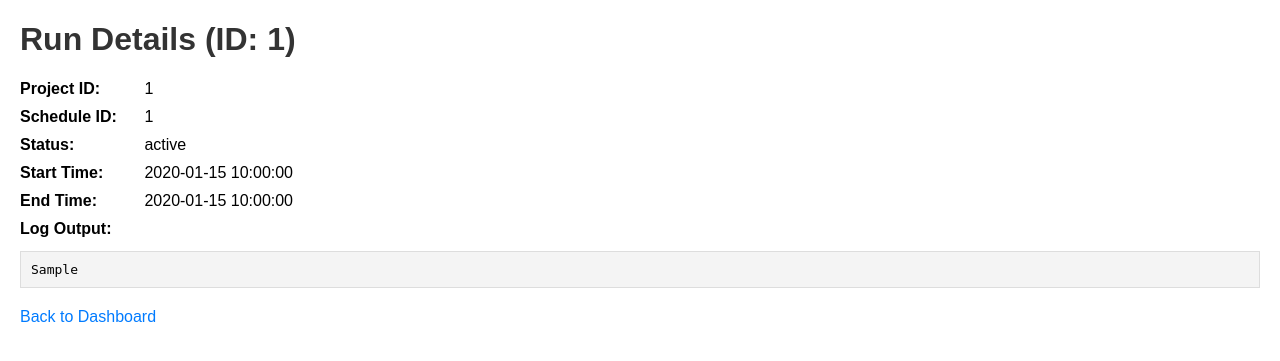
After one commit to RPires27/PyOrchestrator, a FastAPI app: template templates/run_detail.html in a window 1280 px wide. The commit adds this page. Shown: the top 361 px of the page. Run offline with FastAPI, Linux system fonts and the light colour scheme; the template is opened without the code that fills it: most values are stand-ins (such as "Sample title", 1, 10 or a date in 2020).

Commit message:
feat: implement detail pages for projects, schedules, and runs

```diff
--- a/app/main.py
+++ b/app/main.py
@@ -106,6 +106,27 @@ async def create_schedule_from_form(
 
     return RedirectResponse(url="/", status_code=303)
 
+@app.get("/projects/{project_id}", response_class=HTMLResponse)
+async def project_detail(request: Request, project_id: int, db: Session = Depends(get_db)):
+    project = crud_project.get_project(db, project_id=project_id)
+    if project is None:
+        raise HTTPException(status_code=404, detail="Project not found")
+    return templates.TemplateResponse("project_detail.html", {"request": request, "project": project})
+
+@app.get("/schedules/{schedule_id}", response_class=HTMLResponse)
+async def schedule_detail(request: Request, schedule_id: int, db: Session = Depends(get_db)):
+    schedule = crud_schedule.get_schedule(db, schedule_id=schedule_id)
+    if schedule is None:
+        raise HTTPException(status_code=404, detail="Schedule not found")
+    return templates.TemplateResponse("schedule_detail.html", {"request": request, "schedule": schedule})
+
+@app.get("/runs/{run_id}", response_class=HTMLResponse)
+async def run_detail(request: Request, run_id: int, db: Session = Depends(get_db)):
+    run = crud_run.get_run(db, run_id=run_id)
+    if run is None:
+        raise HTTPException(status_code=404, detail="Run not found")
+    return templates.TemplateResponse("run_detail.html", {"request": request, "run": run})
+
 # Include the routers after the add routes
 app.include_router(projects.router)
 app.include_router(schedules.router)
--- a/templates/index.html
+++ b/templates/index.html
@@ -30,6 +30,7 @@
                 <th>Source URL/Path</th>
                 <th>Main Script</th>
                 <th>Environment</th>
+                <th>Actions</th>
             </tr>
         </thead>
         <tbody>
@@ -41,6 +42,7 @@
                 <td>{{ project.source_url if project.source_url else project.source_path }}</td>
                 <td>{{ project.main_script }}</td>
                 <td>{{ project.environment_type }}</td>
+                <td><a href="/projects/{{ project.id }}">View</a></td>
             </tr>
             {% endfor %}
         </tbody>
@@ -54,6 +56,7 @@
                 <th>Name</th>
                 <th>Project ID</th>
                 <th>Cron Schedule</th>
+                <th>Actions</th>
             </tr>
         </thead>
         <tbody>
@@ -63,6 +66,7 @@
                 <td>{{ schedule.name }}</td>
                 <td>{{ schedule.project_id }}</td>
                 <td>{{ schedule.cron_schedule }}</td>
+                <td><a href="/schedules/{{ schedule.id }}">View</a></td>
             </tr>
             {% endfor %}
         </tbody>
@@ -79,6 +83,7 @@
                 <th>Start Time</th>
                 <th>End Time</th>
                 <th>Log Output</th>
+                <th>Actions</th>
             </tr>
         </thead>
         <tbody>
@@ -91,6 +96,7 @@
                 <td>{{ run.start_time }}</td>
                 <td>{{ run.end_time if run.end_time else 'N/A' }}</td>
                 <td><pre>{{ run.log_output if run.log_output else 'No log output' }}</pre></td>
+                <td><a href="/runs/{{ run.id }}">View</a></td>
             </tr>
             {% endfor %}
         </tbody>
--- /dev/null
+++ b/templates/run_detail.html
@@ -0,0 +1,26 @@
+<!DOCTYPE html>
+<html>
+<head>
+    <title>Run Details</title>
+    <style>
+        body { font-family: Arial, sans-serif; margin: 20px; }
+        h1 { color: #333; }
+        div { margin-bottom: 10px; }
+        strong { display: inline-block; width: 120px; }
+        pre { background-color: #f4f4f4; padding: 10px; border: 1px solid #ddd; white-space: pre-wrap; word-wrap: break-word; }
+        .back-link { display: block; margin-top: 20px; color: #007bff; text-decoration: none; }
+    </style>
+</head>
+<body>
+    <h1>Run Details (ID: {{ run.id }})</h1>
+    <div><strong>Project ID:</strong> {{ run.project_id }}</div>
+    <div><strong>Schedule ID:</strong> {{ run.schedule_id if run.schedule_id else 'N/A' }}</div>
+    <div><strong>Status:</strong> {{ run.status }}</div>
+    <div><strong>Start Time:</strong> {{ run.start_time }}</div>
+    <div><strong>End Time:</strong> {{ run.end_time if run.end_time else 'N/A' }}</div>
+    <div><strong>Log Output:</strong></div>
+    <pre>{{ run.log_output if run.log_output else 'No log output' }}</pre>
+
+    <a href="/" class="back-link">Back to Dashboard</a>
+</body>
+</html>
```
Also changed, not shown: templates/project_detail.html (added, +25 -0 lines), templates/schedule_detail.html (added, +21 -0 lines), orchestrator.db.
